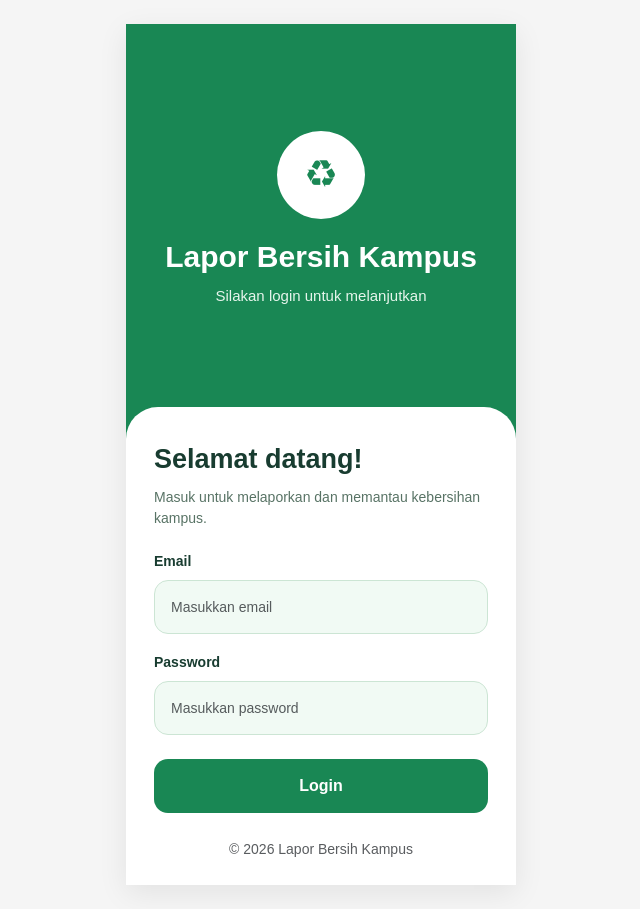
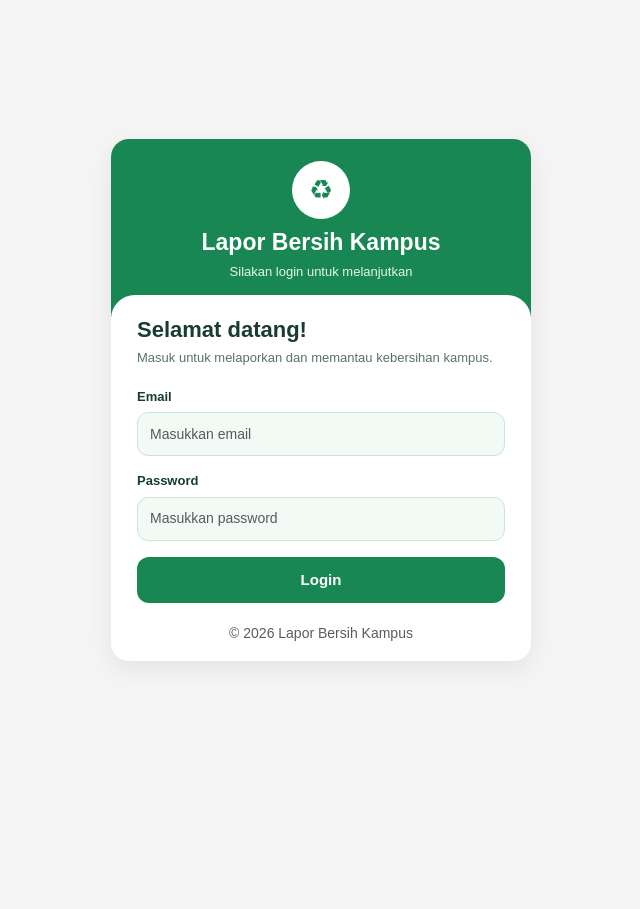
Before and after one commit to Syithah15/pelaporan-limbah-kampus, a CodeIgniter 4 app: the page made by app/Views/auth/login.php in a window 1280 px wide. Shown: the whole page, without its empty margins (319-959 px from the left). After the commit the page ends 664 px from the top, so only its background shows below. Run offline with PHP 8.4 and a stand-in for CodeIgniter, Linux system fonts and the light colour scheme; the template is opened without the code that fills it, so the values that code supplies are empty; some libraries are stand-ins or nearby versions.

Commit message:
style: rapikan ukuran dan tampilan login EcoCampus

```diff
--- a/app/Views/auth/login.php
+++ b/app/Views/auth/login.php
@@ -70,132 +70,138 @@
             color: white;
         }
 
-
 body {
     min-height: 100vh;
     min-height: 100dvh;
     margin: 0;
-    padding: 24px 16px;
+    padding: 20px 12px;
     background: #f5f5f5;
     display: flex;
+    align-items: center;
     justify-content: center;
-    align-items: center;
     font-family: Arial, sans-serif;
 }
 
-/* Container halaman login */
+/* Kartu login */
 .login-card {
     width: 100%;
-    max-width: 390px;
-    min-height: 844px;
+    max-width: 420px;
+    min-height: 0;
+    height: auto;
     padding: 0;
     background: #ffffff;
-    border-radius: 0;
+    border-radius: 18px;
     overflow: hidden;
-    display: flex;
-    flex-direction: column;
+    display: block;
     box-shadow: 0 8px 28px rgba(0, 0, 0, 0.08);
 }
 
 /* Header hijau EcoCampus */
 .login-card > .text-center:first-child {
-    height: 415px;
-    flex-shrink: 0;
+    height: auto;
+    min-height: 170px;
     background: #198754;
     color: white;
+    padding: 22px 20px 36px;
     display: flex;
     flex-direction: column;
     align-items: center;
     justify-content: center;
-    padding: 20px 20px 45px;
 }
 
 /* Lingkaran logo */
 .login-card .logo {
-    width: 88px;
-    height: 88px;
-    border-radius: 50%;
+    width: 58px;
+    height: 58px;
     background: white;
     color: #198754;
-    display: flex;
-    align-items: center;
-    justify-content: center;
-    font-size: 38px;
-    margin: 0 auto 20px;
+    border-radius: 50%;
+    font-size: 27px;
+    margin: 0 auto 10px;
 }
 
-/* Judul aplikasi */
+/* Judul EcoCampus */
 .login-card .login-title {
     color: white;
-    font-size: 30px;
+    font-size: 23px;
     font-weight: 700;
-    margin-bottom: 10px;
+    margin-bottom: 5px;
 }
 
 /* Slogan */
 .login-card > .text-center:first-child p {
     color: #e6f5ec !important;
-    font-size: 15px;
+    font-size: 13px;
     margin-bottom: 0 !important;
 }
 
-/* Area formulir putih */
+/* Formulir putih */
 .login-card form {
-    background: #ffffff;
-    border-radius: 32px 32px 0 0;
-    margin-top: -32px;
-    padding: 36px 28px 12px;
     position: relative;
     z-index: 1;
+    background: white;
+    margin-top: -22px;
+    padding: 22px 26px 8px;
+    border-radius: 24px 24px 0 0;
 }
 
 /* Teks sambutan */
 .login-intro h2 {
     color: #183c30;
-    font-size: 27px;
+    font-size: 22px;
     font-weight: 700;
-    margin-bottom: 12px;
+    margin-bottom: 6px;
 }
 
 .login-intro p {
     color: #587365;
-    font-size: 14px;
-    line-height: 1.5;
-    margin-bottom: 20px;
+    font-size: 13px;
+    line-height: 1.4;
+    margin-bottom: 16px;
+}
+
+/* Jarak antarkolom */
+.login-card .mb-3 {
+    margin-bottom: 12px !important;
+}
+
+.login-card .mb-4 {
+    margin-bottom: 16px !important;
 }
 
 /* Label */
 .login-card .form-label {
     color: #183c30;
-    font-size: 14px;
+    font-size: 13px;
     font-weight: 600;
+    margin-bottom: 6px;
 }
 
-/* Input email dan password */
+/* Input */
 .login-card .form-control {
-    min-height: 54px;
+    min-height: 44px;
+    padding: 9px 12px;
     background: #f1faf4;
     border: 1px solid #cce5d4;
-    border-radius: 14px;
-    padding: 12px 16px;
+    border-radius: 11px;
     font-size: 14px;
 }
 
 .login-card .form-control:focus {
-    background: #ffffff;
+    background: white;
     border-color: #198754;
     box-shadow: 0 0 0 3px rgba(25, 135, 84, 0.12);
 }
 
-/* Tombol Login */
+/* Tombol login */
 .login-card .btn-login {
     width: 100%;
-    min-height: 54px;
+    min-height: 46px;
     background: #198754;
     color: white;
     border: none;
-    border-radius: 14px;
-    font-size: 16px;
+    border-radius: 12px;
+    font-size: 15px;
     font-weight: 600;
 }
 
@@ -207,24 +213,24 @@ body {
 /* Footer */
 .login-card > .text-center.mt-4 {
     margin-top: 0 !important;
-    padding: 12px 20px 24px;
+    padding: 10px 16px 16px;
 }
 
 /* Responsivitas */
-@media (max-width: 430px) {
+@media (max-width: 480px) {
     body {
-        padding: 0;
+        padding: 12px;
+        align-items: flex-start;
     }
 
     .login-card {
         max-width: 100%;
-        min-height: 100dvh;
-        box-shadow: none;
+        min-height: 0;
+        height: auto;
     }
 
     .login-card form {
-        padding-left: 28px;
-        padding-right: 28px;
+        padding: 20px 22px 8px;
     }
 }
 </style>
```
